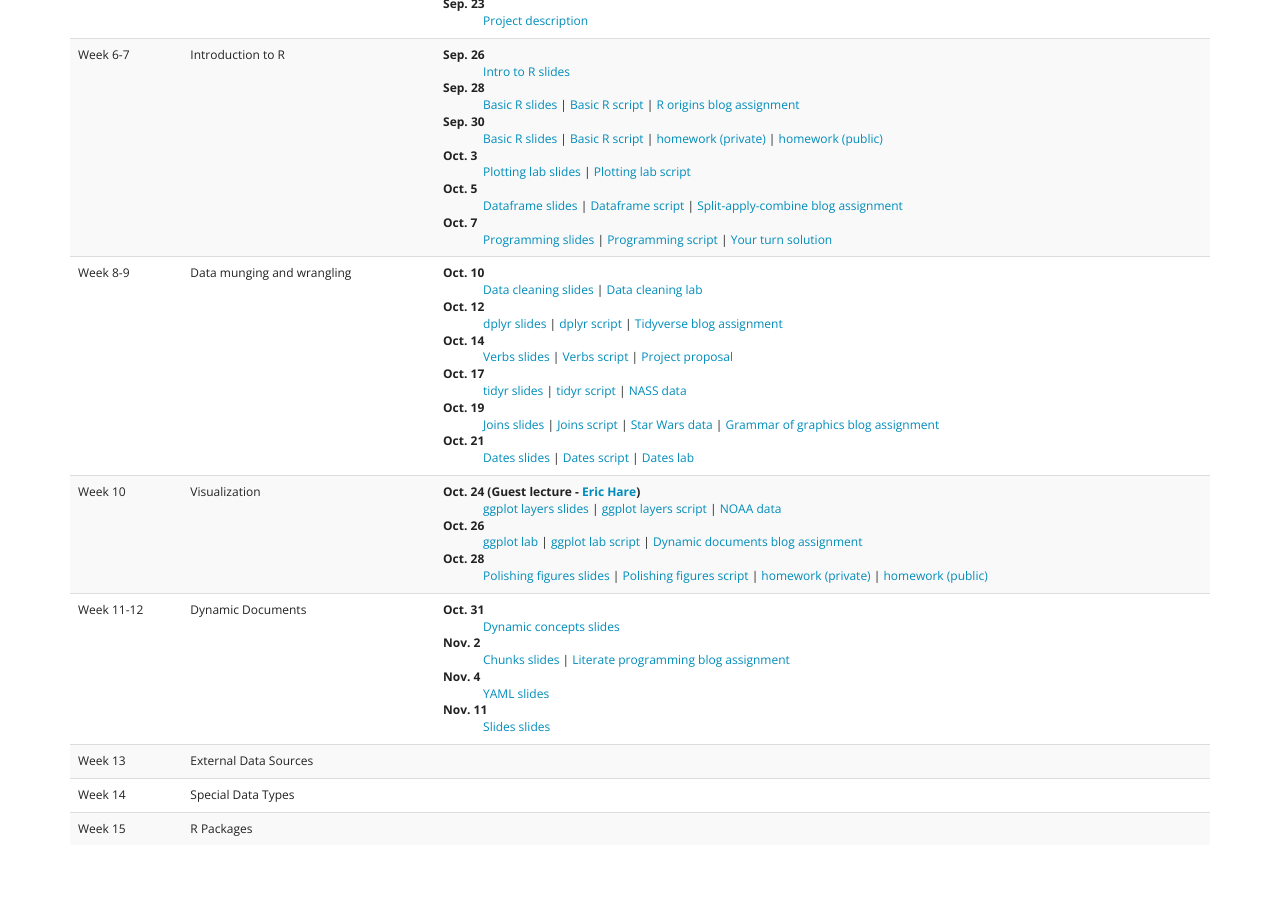
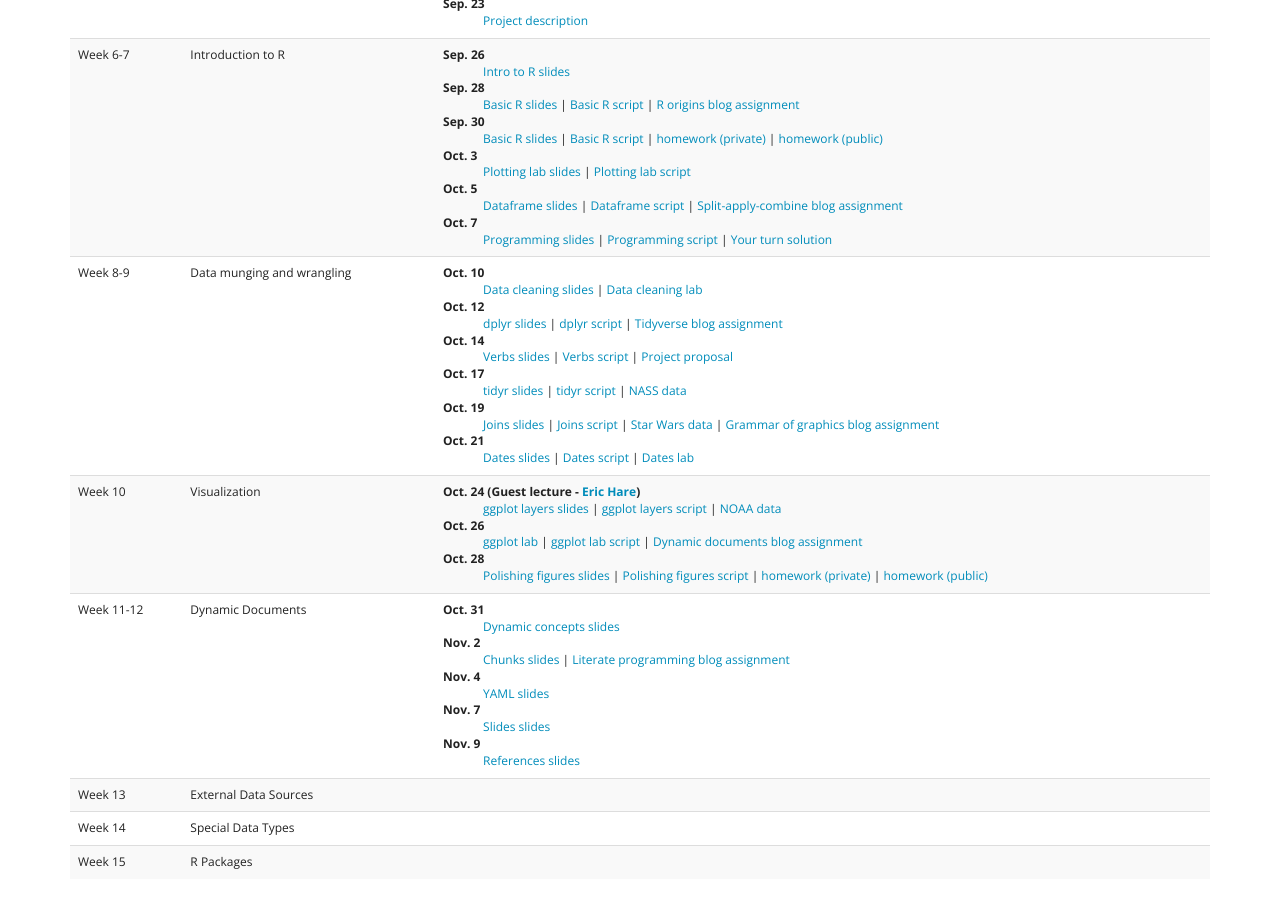
Before and after one commit to agron590-ISU/agron590-ISU.github.io, a Jekyll site: the page built from syllabus.html, in a window 1280 px wide and 900 px high, scrolled down 688 px. Built offline with Jekyll 4.4.1, drawn with Linux system fonts in a browser that asks for light colours; before the commit the page ends 1554 px from its top, so only the background shows below that.

Commit message:
add link

```diff
--- a/syllabus.html
+++ b/syllabus.html
@@ -141,8 +141,10 @@ The full syllabus is available <a href="http://agron590-isu.github.io/materials/
           <dd><a href="../materials/week_11/chunks/slides_chunks.html" target=_blank>Chunks slides</a> | <a href="https://github.com/agron590-ISU/blog/tree/master/11" target=_blank>Literate programming blog assignment</a></dd>
           <dt>Nov. 4</dt>
           <dd><a href="../materials/week_11/yaml/slides_yaml.html" target=_blank>YAML slides</a></dd>
-          <dt>Nov. 11</dt>
+          <dt>Nov. 7</dt>
           <dd><a href="../materials/week_12/rmd_slides/slides_slides.html" target=_blank>Slides slides</a></dd>
+          <dt>Nov. 9</dt>
+          <dd><a href="../materials/week_12/references/slides_referencs.html" target=_blank>References slides</a></dd>
         </td>
       </tr>
       <tr>
```
